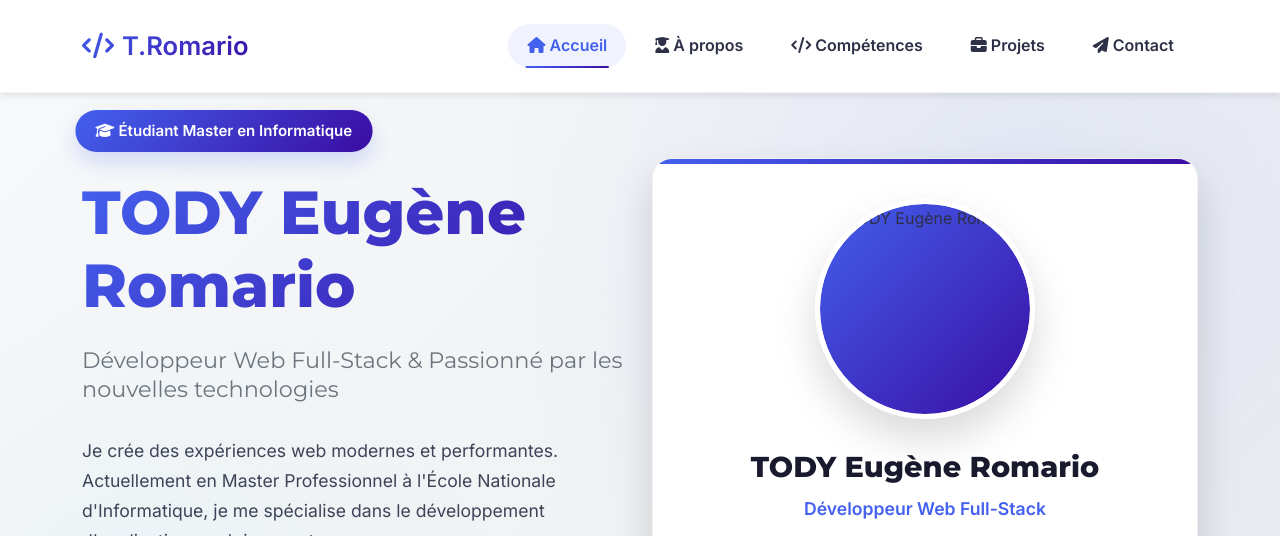
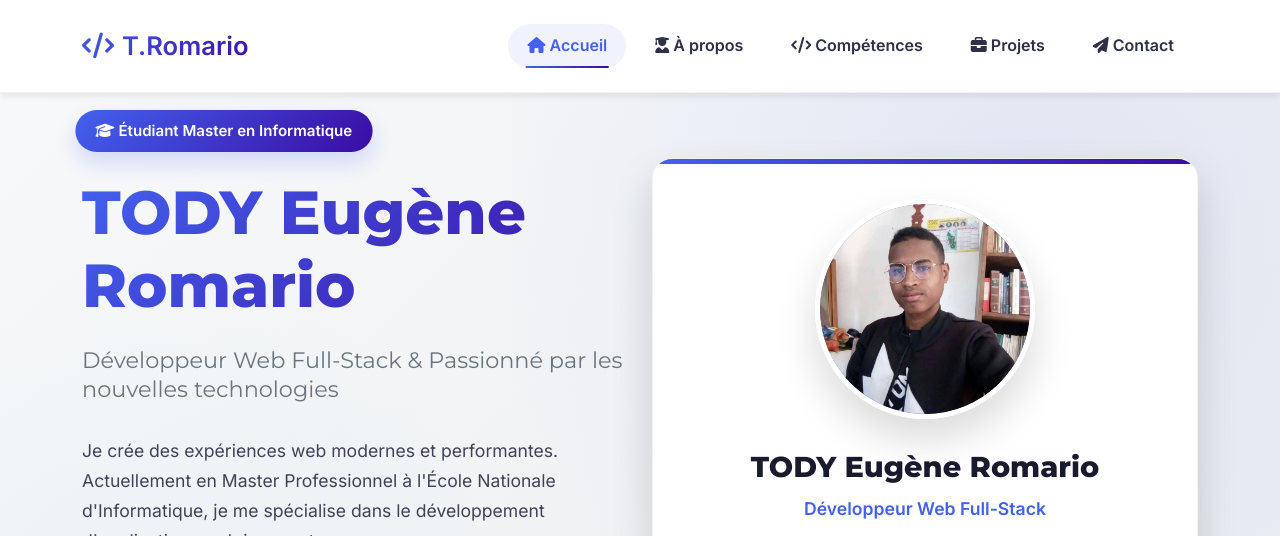
Before and after one commit to romario3904/portfolio-romario, a website: page index.html in a window 1280 px wide. Shown: the top 536 px of the page. Drawn offline with nearby package versions, Linux system fonts and the light colour scheme.

Commit message:
petite modification

```diff
--- a/index.html
+++ b/index.html
@@ -1016,7 +1016,7 @@
                     <div class="fade-in" style="animation-delay: 0.2s;">
                         <div class="profile-card">
                             <div class="profile-img">
-                                <img src="@/assets/img/romario_profil.jpg" alt="TODY Eugène Romario">
+                                <img src="assets/img/romario_profil.jpg" alt="TODY Eugène Romario">
                             </div>
                             <div class="profile-info">
                                 <h4>TODY Eugène Romario</h4>
```
Also changed, not shown: vercel.json.
